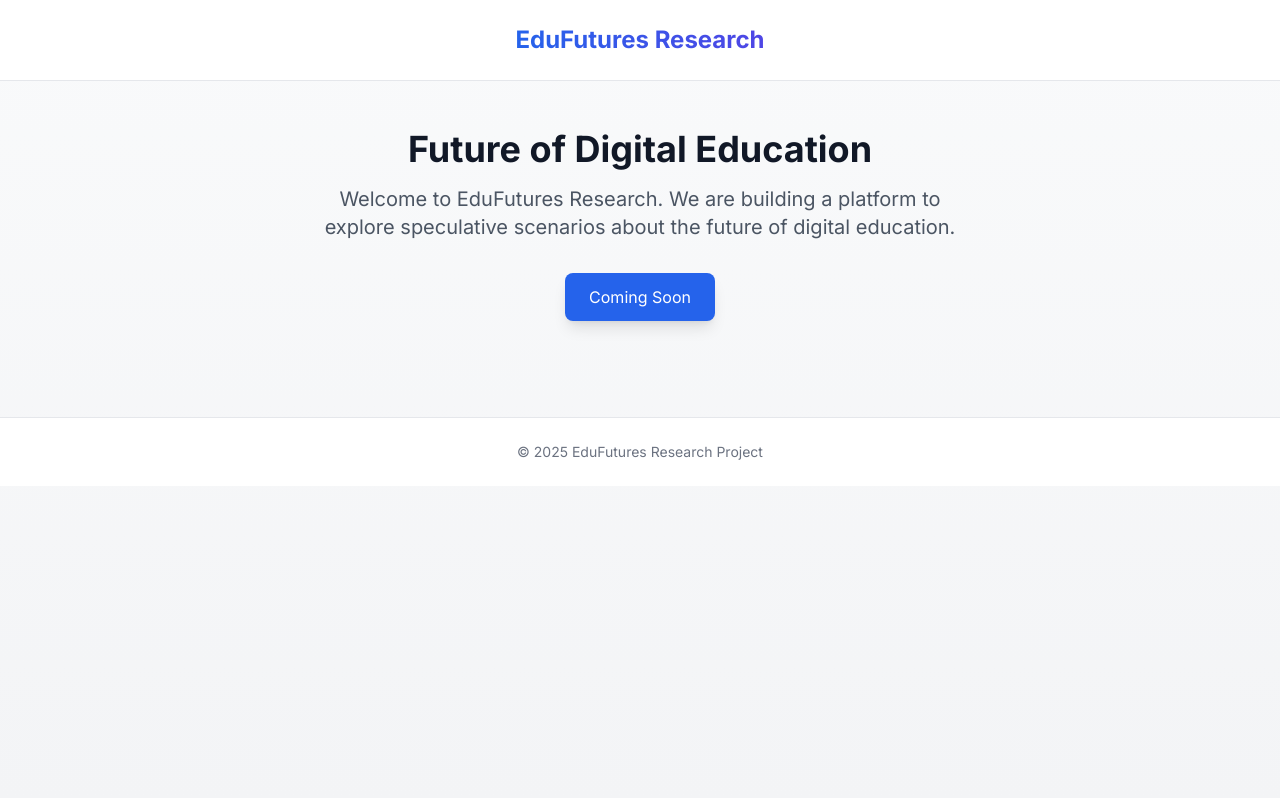
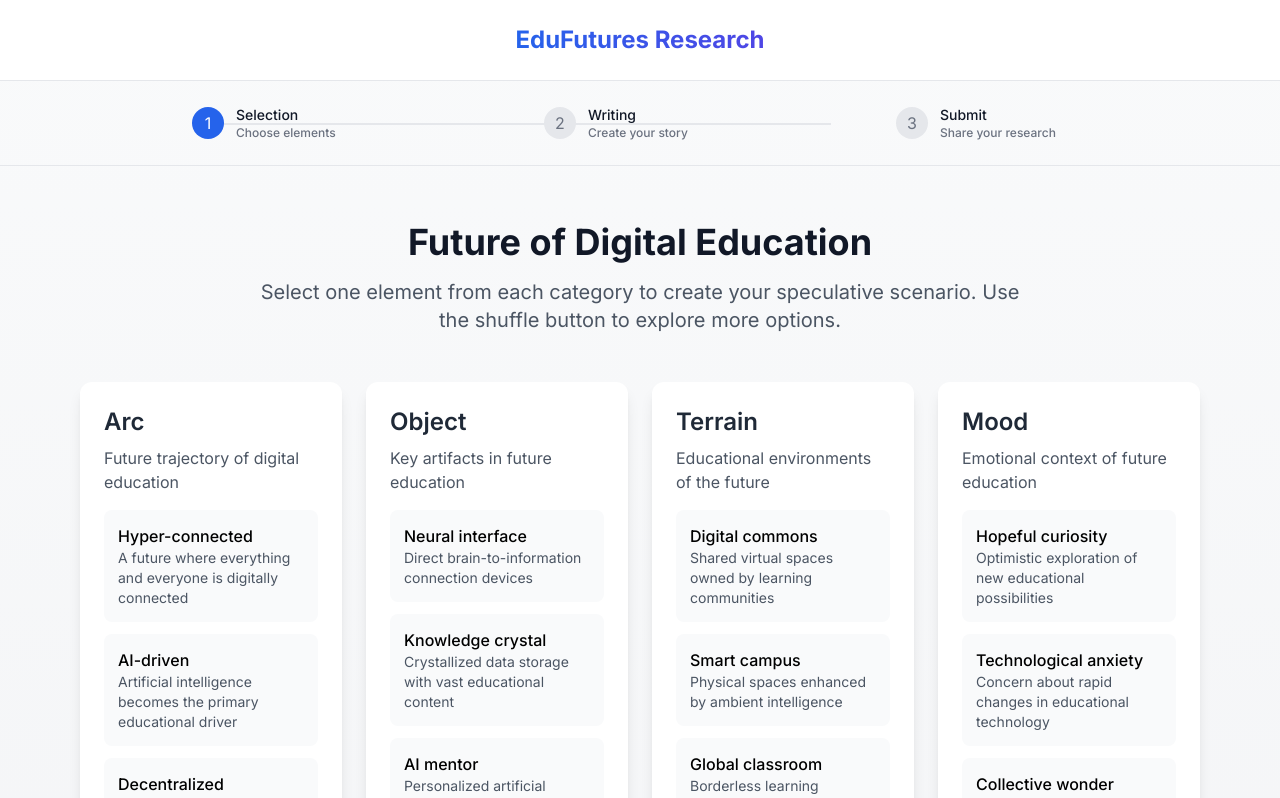
Before and after one commit to igidiotis/edufutures, a Next.js app: page / in a window 1280 px wide. Shown: the top 798 px of the page. Built offline with nearby package versions, Linux system fonts and the light colour scheme.

Commit message:
Implement full research tool functionality

```diff
--- a/src/components/ResearchApp.tsx
+++ b/src/components/ResearchApp.tsx
@@ -1,8 +1,29 @@
 'use client';
 
 import React from 'react';
+import { useResearchStore } from '../store/researchStore';
+import ProgressSteps from './ProgressSteps';
+import Step1Selection from './Step1Selection';
+import Step2Writing from './Step2Writing';
+import Step3Submit from './Step3Submit';
 
 export default function ResearchApp() {
+  const { currentStep } = useResearchStore();
+
+  // Render the appropriate step component based on the current step
+  const renderStep = () => {
+    switch (currentStep) {
+      case 1:
+        return <Step1Selection />;
+      case 2:
+        return <Step2Writing />;
+      case 3:
+        return <Step3Submit />;
+      default:
+        return <Step1Selection />;
+    }
+  };
+
   return (
     <div className="min-h-screen bg-gradient-to-b from-gray-50 to-gray-100">
       <header className="bg-white border-b border-gray-200">
@@ -15,18 +36,10 @@ export default function ResearchApp() {
         </div>
       </header>
 
-      <main className="max-w-6xl mx-auto px-4 py-12">
-        <div className="text-center">
-          <h1 className="text-4xl font-bold text-gray-900 mb-4">
-            Future of Digital Education
-          </h1>
-          <p className="text-xl text-gray-600 max-w-2xl mx-auto">
-            Welcome to EduFutures Research. We are building a platform to explore speculative scenarios about the future of digital education.
-          </p>
-          <div className="mt-8 inline-block px-6 py-3 bg-blue-600 text-white rounded-lg shadow-lg hover:bg-blue-700 transition-colors">
-            Coming Soon
-          </div>
-        </div>
+      <ProgressSteps />
+
+      <main className="max-w-6xl mx-auto px-4 py-8">
+        {renderStep()}
       </main>
 
       <footer className="bg-white border-t border-gray-200 mt-12">
--- a/src/components/SelectionCard.tsx
+++ b/src/components/SelectionCard.tsx
@@ -1,7 +1,7 @@
 'use client';
 
 import React, { useState } from 'react';
-import { CategoryData, ElementType } from '../data/researchData';
+import { CategoryData, ElementType } from '../types/research';
 import { useResearchStore } from '../store/researchStore';
 
 interface SelectionCardProps {
--- a/src/components/Step1Selection.tsx
+++ b/src/components/Step1Selection.tsx
@@ -23,7 +23,7 @@ export default function Step1Selection() {
   };
 
   return (
-    <div className="max-w-6xl mx-auto px-4 py-12">
+    <div>
       <div className="text-center mb-12">
         <h1 className="text-4xl font-bold text-gray-900 mb-4">Future of Digital Education</h1>
         <p className="text-xl text-gray-600 max-w-3xl mx-auto">
--- a/src/components/Step2Writing.tsx
+++ b/src/components/Step2Writing.tsx
@@ -2,7 +2,7 @@
 
 import React from 'react';
 import { useResearchStore } from '../store/researchStore';
-import { ElementType } from '../data/researchData';
+import { ElementType } from '../types/research';
 
 export default function Step2Writing() {
   const {
--- a/src/components/Step3Submit.tsx
+++ b/src/components/Step3Submit.tsx
@@ -12,7 +12,7 @@ export default function Step3Submit() {
   };
 
   return (
-    <div className="max-w-6xl mx-auto px-4 py-12">
+    <div>
       <div className="text-center mb-10">
         <h1 className="text-4xl font-bold text-gray-900 mb-4">Submit Your Research</h1>
         <p className="text-xl text-gray-600 max-w-3xl mx-auto">
--- a/src/store/researchStore.ts
+++ b/src/store/researchStore.ts
@@ -1,5 +1,5 @@
 import { create } from 'zustand';
-import { ElementType } from '../data/researchData';
+import { ElementType } from '../types/research';
 
 interface ResearchState {
   // Selected elements for each category
```
Also changed, not shown: src/data/researchData.ts (+2 -7 lines), src/types/research.ts (added, +12 -0 lines).
